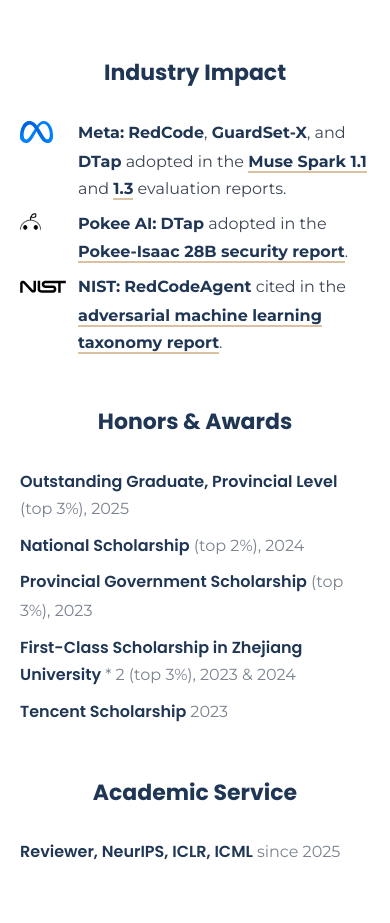
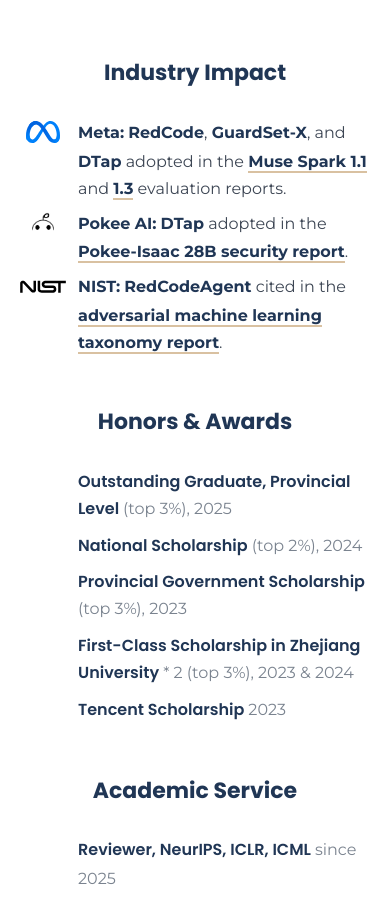
Before and after one commit to 1mocat/1mocat.github.io, a plain HTML site: page index.html in a window 390 px wide. Shown: the part 4592-5515 px from the top of the page. Drawn offline with Linux system fonts and the light colour scheme; a web font is replaced by a local one.

Commit message:
Indent Honors and Service to the Impact text edge again; centre the Impact logos
Co-Authored-By: Claude Fable 5.2 <noreply@anthropic.com>

```diff
--- a/index.html
+++ b/index.html
@@ -231,7 +231,7 @@
 		.hero-wrap .text p.bio-meta { font-size: 1rem !important; line-height: 1.65; }
 		.hero-wrap h1 { font-size: 1.6rem !important; }
 		.ftco-section .container { padding-left: 16px; padding-right: 16px; }
-		#impact ul li { padding-left: 38px !important; }
+		#honors ul li, #impact ul li, #service ul li { padding-left: 38px !important; }
 		#selected_work ul li h4:first-child { font-size: 1.15em !important; line-height: 1.35; }
 		#selected_work ul li h4:nth-child(2) { font-size: 0.92em !important; line-height: 1.5; }
 		#selected_work ul li h4 br { display: none; }
@@ -279,10 +279,8 @@
 	.news-text a:hover { color: #b08a55; border-bottom-color: #d9c1a1; }
 	@media (max-width: 576px) { .news-list li { flex-direction: column; gap: 0; } .news-date { flex: none; } }
 
-	/* honors and service start on the page's left edge, like the news dates and the venue tags;
-	   industry impact keeps a gutter for its logos, which sit on that same edge */
-	#honors ul li, #service ul li { padding-left: 0 !important; }
-	#impact ul li { padding-left: 58px !important; }
+	/* honors and service share the left edge of the paper titles */
+	#honors ul li, #impact ul li, #service ul li { padding-left: 58px !important; }
 
 	/* paper TL;DR + figure toggle */
 	/* paper entry: the venue tag is the first inline box of the title, so a long title wraps back under it;
@@ -462,7 +460,7 @@
 	/* organisation logos sit in the 58px left gutter like bullets, centred in one 46 x 22 box,
 	   so the three organisation names start on the same edge as the paper titles */
 	#impact ul li { position: relative; }
-	.impact-logo { position: absolute; left: 0; top: 2px; width: 46px; height: 22px; object-fit: contain; object-position: left center; }
+	.impact-logo { position: absolute; left: 0; top: 2px; width: 46px; height: 22px; object-fit: contain; }
 	#impact ul li span.impact-text { color: var(--text); line-height: 1.6; }
 	#impact ul li strong { color: var(--ink); font-weight: 700; }
 	#impact ul li a { color: var(--ink); font-weight: 600; border-bottom: 2px solid #d9c1a1; text-decoration: none; }
```
